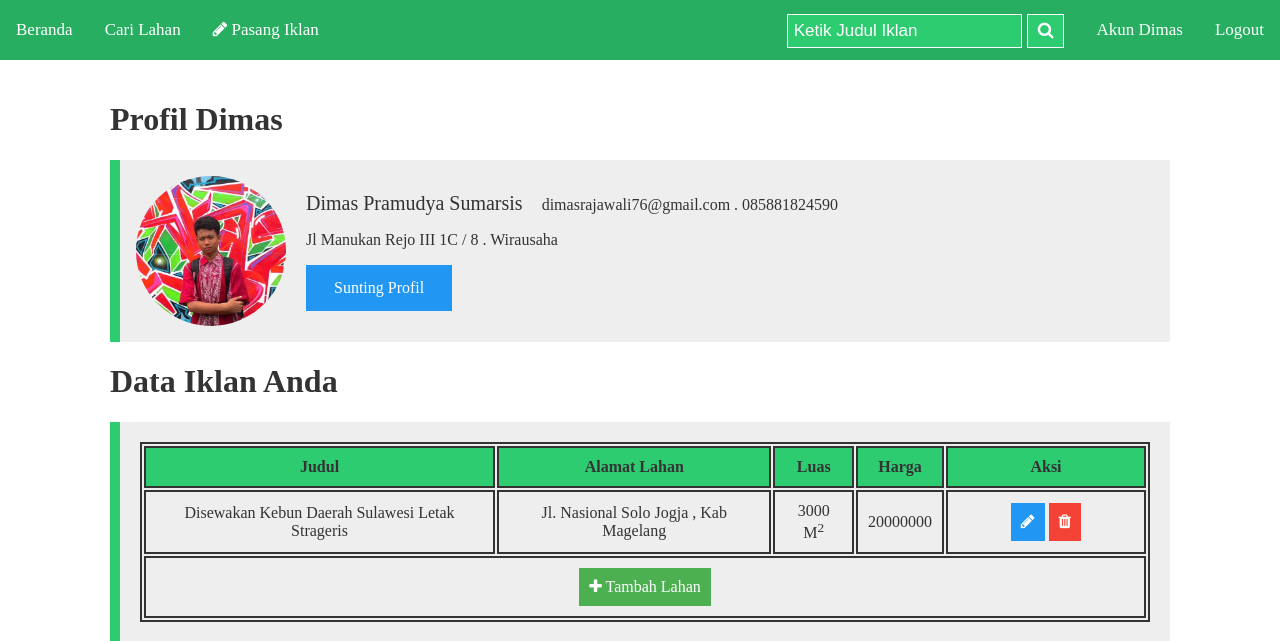
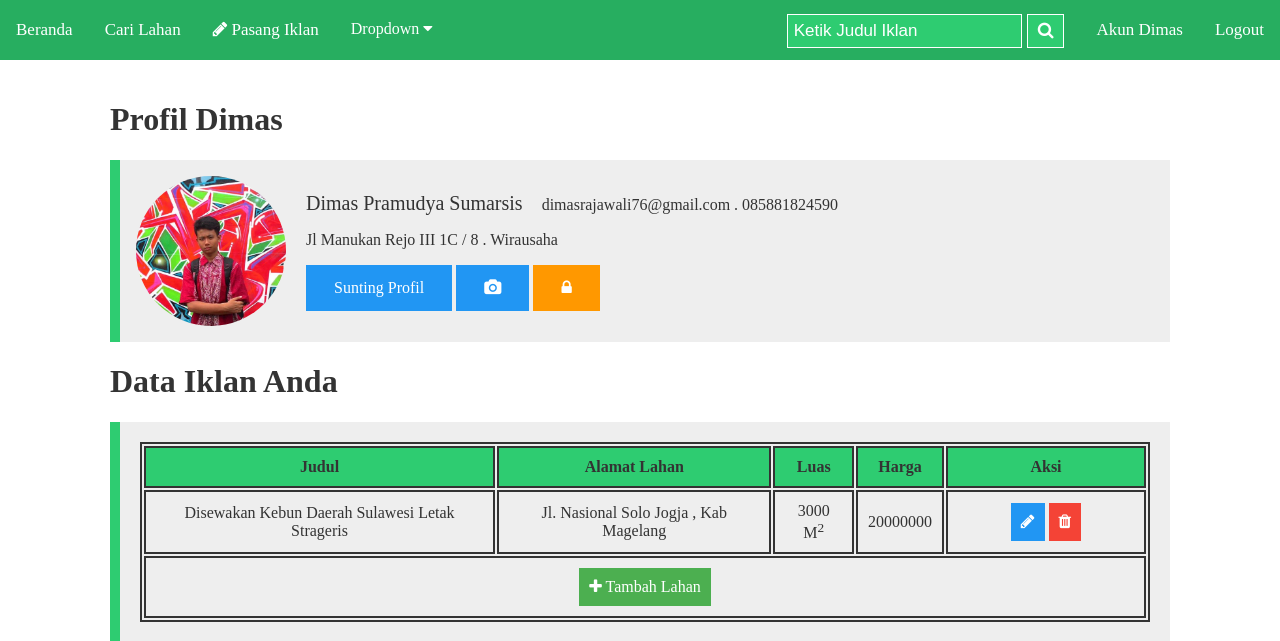
Before and after one commit to Pramsis/gubuktani, a PHP site: page /akun.php in a window 1280 px wide. Shown: the part 74-715 px from the top of the page. Run offline with PHP 8.4, Linux system fonts and the light colour scheme; a user stored in the database is signed in; data comes from the database, SQL or seed files in the repository.

Commit message:
dropdown

```diff
--- a/ui/Template/header.php
+++ b/ui/Template/header.php
@@ -26,6 +26,16 @@
         <?php }else{ ?>
           <a href='logout.php' style='float:right;'>Logout</a>
           <a href='akun.php?id_user=<?php echo $currentUser['id_user']; ?>' class="<?php if(($a == $b . $c[3]) || ($a == $b . $c[4]) || ($a == $b . $c[5])){echo $d;}?>" style='float:right; text-transform:capitalize;'>Akun <?php echo $currentUser['nama_depan'] ?></a>
+          <div class="dropdown">
+            <button class="dropbtn">Dropdown
+              <i class="fa fa-caret-down"></i>
+            </button>
+            <div class="dropdown-content">
+              <a href="#">Link 1</a>
+              <a href="#">Link 2</a>
+              <a href="#">Link 3</a>
+            </div>
+          </div>
        <?php } ?>
   <div class="search-container">
     <form action="index.php" method="get">
--- a/ui/akun.php
+++ b/ui/akun.php
@@ -42,7 +42,27 @@
     <p><?php echo $data['alamat'] ?> . <?php echo $data['profesi'] ?></p>
     <p></p>
     <a href="akunEdit.php?id_user=<?php echo $currentUser['id_user'] ?>" class="btn info">Sunting Profil</a>
+    <a id="myBtn" class="btn info" title="Foto Profil"><i class="fa fa-camera"></i></a>
+    <a href="akunEditPass.php?id_user=<?php echo $currentUser['id_user'] ?>" class="btn warning" title="Password"><i class="fa fa-lock"></i></a>
   </div>
+  <div id="myModal" class="modal">
+      <div class="modal-content">
+        <div class="modal-header">
+          <span class="close">&times;</span>
+          <h2>Ganti Foto Profil</h2>
+        </div>
+        <div class="modal-body">
+          <form method="post" action="UserAkun.php" id="regForm" enctype="multipart/form-data">
+            <input type="hidden" name="id_user" value="<?php echo $data['id_user'] ?>">
+            <input type="file" name="foto">
+            <button type="submit" name="ganti-foto">Ganti Foto Profil</button>
+          </form>
+        </div>
+        <div class="modal-footer">
+          <h3>gubuktani.co.id</h3>
+        </div>
+      </div>
+    </div>
     <h1>Data Iklan Anda</h1>
     <div class="container-data">
         <table class="akun-table">
--- a/ui/akunEdit.php
+++ b/ui/akunEdit.php
@@ -47,8 +47,6 @@
       <p><span><?php echo $data['nama_depan'] . '&nbsp;' . $data['nama_belakang']?></span> <?php echo $data['email'] ?> . <?php echo $data['telepon'] ?></p>
       <p><?php echo $data['alamat'] ?> . <?php echo $data['profesi'] ?></p>
       <p></p>
-      <a id="myBtn" class="btn info" title="Foto Profil"><i class="fa fa-camera"></i></a>
-      <a href="akunEditPass.php?id_user=<?php echo $currentUser['id_user'] ?>" class="btn warning" title="Password"><i class="fa fa-lock"></i></a>
     </div>
 
     <div id="myModal" class="modal">
--- a/ui/css/style.css
+++ b/ui/css/style.css
@@ -108,6 +108,10 @@ body,html {
   color: #fff;
 }
 
+.topnav input[type=text]:focus {
+  outline: none;
+}
+
 .topnav input[type=text]::-webkit-input-placeholder{
   color: #fff;
 }
@@ -126,7 +130,61 @@ body,html {
 }
 
 .topnav .search-container button:hover {
-  background: #ccc;
+  background: #fff;
+  color: #2ecc71;
+  transition: 0.5s;
+}
+
+.dropdown {
+  float: left;
+  overflow: hidden;
+}
+
+/* Dropdown button */
+.dropdown .dropbtn {
+  font-size: 16px;
+  border: none;
+  outline: none;
+  color: white;
+  padding: 20px 16px;
+  background-color: inherit;
+  font-family: inherit; /* Important for vertical align on mobile phones */
+  margin: 0; /* Important for vertical align on mobile phones */
+}
+
+/* Add a red background color to navbar links on hover */
+.navbar a:hover, .dropdown:hover .dropbtn {
+  background-color: red;
+}
+
+/* Dropdown content (hidden by default) */
+.dropdown-content {
+  display: none;
+  position: fixed;
+  background-color: #f9f9f9;
+  min-width: 160px;
+  box-shadow: 0px 8px 16px 0px rgba(0,0,0,0.2);
+  z-index: 5;
+}
+
+/* Links inside the dropdown */
+.dropdown-content a {
+  float: none;
+  color: black;
+  padding: 20px 16px;
+  text-decoration: none;
+  display: block;
+  text-align: left;
+}
+
+/* Add a grey background color to dropdown links on hover */
+.dropdown-content a:hover {
+  background-color: #ddd;
+}
+
+/* Show the dropdown menu on hover */
+.dropdown:hover .dropdown-content {
+  display: block;
 }
 
 
```
